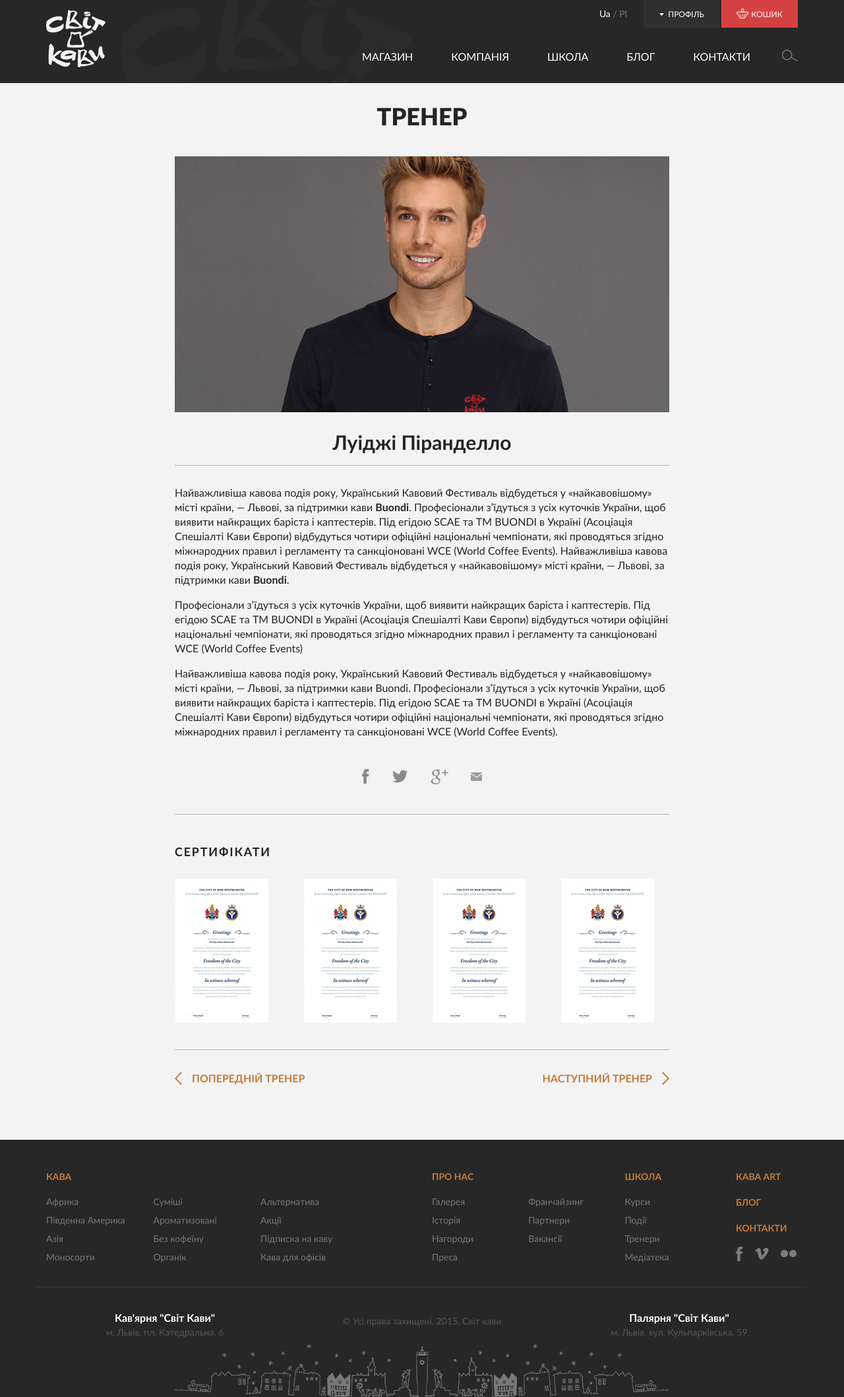
After one commit to andriytereschuk/kava, a PHP site: page /coach.php in a window 1280 px wide. The commit adds this page. Shown: the whole page at 66% size. Run offline with PHP 8.4, Linux system fonts and the light colour scheme.

Commit message:
coach page and added map to school page

```diff
--- /dev/null
+++ b/coach.php
@@ -0,0 +1,8 @@
+<?php
+	include_once('inc/head.php');
+	include_once('inc/header-login.php');
+
+	include_once('inc/coach.php');
+
+	include_once('inc/footer.php');
+?>
--- /dev/null
+++ b/inc/coach.php
@@ -0,0 +1,83 @@
+<section id="coach" class="desc2">
+	<div class="container">
+		<div class="row">
+			<div class="col-xs-12">
+				<h1>тренер</h1>
+			</div>
+		</div>
+
+		<div class="row">
+			<div class="col-md-offset-2 col-md-8">
+				<div class="cafe-desc">
+					<img src="images/coach.jpg" alt="">
+					<h2>Луіджі Піранделло</h2>
+					<p>Найважливіша кавова подія року, Український Кавовий Фестиваль відбудеться у «найкавовішому» місті країни, — Львові, за підтримки кави <b>Buondi</b>. Професіонали з’їдуться з усіх куточків України, щоб виявити найкращих баріста і каптестерів. Під егідою SCAE та TM BUONDI в Україні (Асоціація Спешіалті Кави Європи) відбудуться чотири офіційні національні чемпіонати, які проводяться згідно міжнародних правил і регламенту та санкціоновані WCE (World Coffee Events). Найважливіша кавова подія року, Український Кавовий Фестиваль відбудеться у «найкавовішому» місті країни, — Львові, за підтримки кави <b>Buondi</b>. </p>
+					<p>Професіонали з’їдуться з усіх куточків України, щоб виявити найкращих баріста і каптестерів. Під егідою SCAE та TM BUONDI в Україні (Асоціація Спешіалті Кави Європи) відбудуться чотири офіційні національні чемпіонати, які проводяться згідно міжнародних правил і регламенту та санкціоновані WCE (World Coffee Events)</p>
+					<p>Найважливіша кавова подія року, Український Кавовий Фестиваль відбудеться у «найкавовішому» місті країни, — Львові, за підтримки кави Buondi. Професіонали з’їдуться з усіх куточків України, щоб виявити найкращих баріста і каптестерів. Під егідою SCAE та TM BUONDI в Україні (Асоціація Спешіалті Кави Європи) відбудуться чотири офіційні національні чемпіонати, які проводяться згідно міжнародних правил і регламенту та санкціоновані WCE (World Coffee Events). </p>
+				</div>
+
+				<div class="soc-others">
+					<a href=""><img src="images/fb-grey.png" alt=""></a>
+					<a href=""><img src="images/tw-grey.png" alt=""></a>
+					<a href=""><img src="images/g+grey.png" alt=""></a>
+					<a href=""><img src="images/mail.png" alt=""></a>
+				</div>
+			</div>
+
+		</div>
+	</div>
+</section>
+
+<section id="sertificates">
+	<div class="container">
+		<div class="row">
+			<div class="col-md-offset-2 col-md-8">
+				<div class="sert-wrap">
+					<h2>сертифікати</h2>
+
+					<div class="row">
+						<div class="col-sm-3 col-xs-6">
+							<a class="fancy" href="images/sert1.jpg" data-fancybox-group="gallery">
+								<img src="images/sert1.jpg" alt="">
+							</a>
+						</div>
+
+						<div class="col-sm-3 col-xs-6">
+							<a class="fancy" href="images/sert1.jpg" data-fancybox-group="gallery">
+								<img src="images/sert1.jpg" alt="">
+							</a>
+						</div>
+
+						<div class="col-sm-3 col-xs-6">
+							<a class="fancy" href="images/sert1.jpg" data-fancybox-group="gallery">
+								<img src="images/sert1.jpg" alt="">
+							</a>
+						</div>
+
+						<div class="col-sm-3 col-xs-6">
+							<a class="fancy" href="images/sert1.jpg" data-fancybox-group="gallery">
+								<img src="images/sert1.jpg" alt="">
+							</a>
+						</div>
+					</div>
+				</div>
+
+				<a href="" class="return-left"><i class="icon-left-brown"></i>Попередній тренер</a>
+				<a href="" class="return-right">наступний тренер<i class="icon-left-brown"></i></a>
+			</div>
+		</div>
+	</div>
+
+	<script src="fancybox/jquery.fancybox.js?v=2.1.4"></script>
+	<script src="fancybox/jquery.mousewheel.js"></script>
+	<link rel="stylesheet" href="fancybox/jquery.fancybox.css?v=2.1.4" media="screen" />
+
+	<script>
+	$(function(){
+		$('.fancy').fancybox({
+			openEffect : 'elastic',
+			closeEffect : 'elastic'
+		});
+	});
+	</script>
+</section>
--- a/school.php
+++ b/school.php
@@ -6,6 +6,7 @@
 	include_once('inc/school/cal.php');
 	include_once('inc/school/events.php');
 	include_once('inc/school/treners.php');
+	include_once('inc/school/map.php');
 
 
 
--- a/scss/custom/_responsive.scss
+++ b/scss/custom/_responsive.scss
@@ -798,7 +798,8 @@
 		img {
 			margin: 0;
 			width: 100%;
-			width: calc(100% + 30px);
+			width: calc(100% + 30px) !important;
+			height: auto !important;
 			position: relative;
 			left: -15px;
 		}
@@ -1406,7 +1407,8 @@
 	article, .cafe-desc {
 		img {
 			  max-width: none;
-			  width: calc(100% + 30px);
+			  width: calc(100% + 30px) !important;
+			  height: auto !important;
 			  position: relative;
 			  left: -15px;
 			  margin-bottom: 25px;
@@ -1545,6 +1547,14 @@
 
 	.k-cource-list h2 {
 		font-size: 32px;
+	}
+
+	#sertificates a {
+		font-size: 12px;
+
+		i {
+			display: none;
+		}
 	}
 
 }
--- a/scss/custom/_style.scss
+++ b/scss/custom/_style.scss
@@ -3976,3 +3976,94 @@ hr {
 		padding-top: 30px;
 	}
 }
+
+#coach .cafe-desc h2 {
+	text-align: center;
+	padding-bottom: 20px;
+	margin-bottom: 30px;
+	border-bottom: 1px solid $border;
+}
+
+#sertificates {
+
+	a {
+		display: block;
+		margin-bottom: 30px;
+	}
+
+	img {
+		max-width: 100%;
+		vertical-align: top;
+	}
+
+	h2 {
+		font-size: 18px;
+		text-transform: uppercase;
+		font-weight: bold;
+		font-size: 18px;
+		letter-spacing: 0.1em;
+		margin-bottom: 30px;
+	}
+}
+
+.sert-wrap {
+	@include clearfix();
+	padding: 30px 0 10px 0;
+	border-bottom: 1px solid $border;
+	border-top: 1px solid $border;
+}
+
+.return-left {
+	float: left;
+	height: 46px;
+	line-height: 46px;
+	color: $brown;
+	text-transform: uppercase;
+	margin-top: 20px;
+	font-weight: bold;
+	@include ts(ease,0.1s);
+
+	&:hover {
+		color: $light;
+
+		i {
+			-webkit-filter: grayscale(1);
+			 filter: grayscale(1);
+		}
+	}
+
+	i {
+		margin-right: 15px;
+		position: relative;
+		top: 4px;
+		@include ts(ease,0.1s);
+	}
+}
+
+.return-right {
+	float: right;
+	height: 46px;
+	line-height: 46px;
+	color: $brown;
+	text-transform: uppercase;
+	margin-top: 20px;
+	font-weight: bold;
+	@include ts(ease,0.1s);
+
+	&:hover {
+		color: $light;
+
+		i {
+			-webkit-filter: grayscale(1);
+			 filter: grayscale(1);
+		}
+	}
+
+	i {
+		margin-left: 15px;
+		position: relative;
+		top: 4px;
+		@include rotate(180deg);
+		@include ts(ease,0.1s);
+	}
+}
```
Also changed, not shown: inc/school/map.php (added, +71 -0 lines), css/site.css, images/coach.jpg (added), images/sert1.jpg (added).
